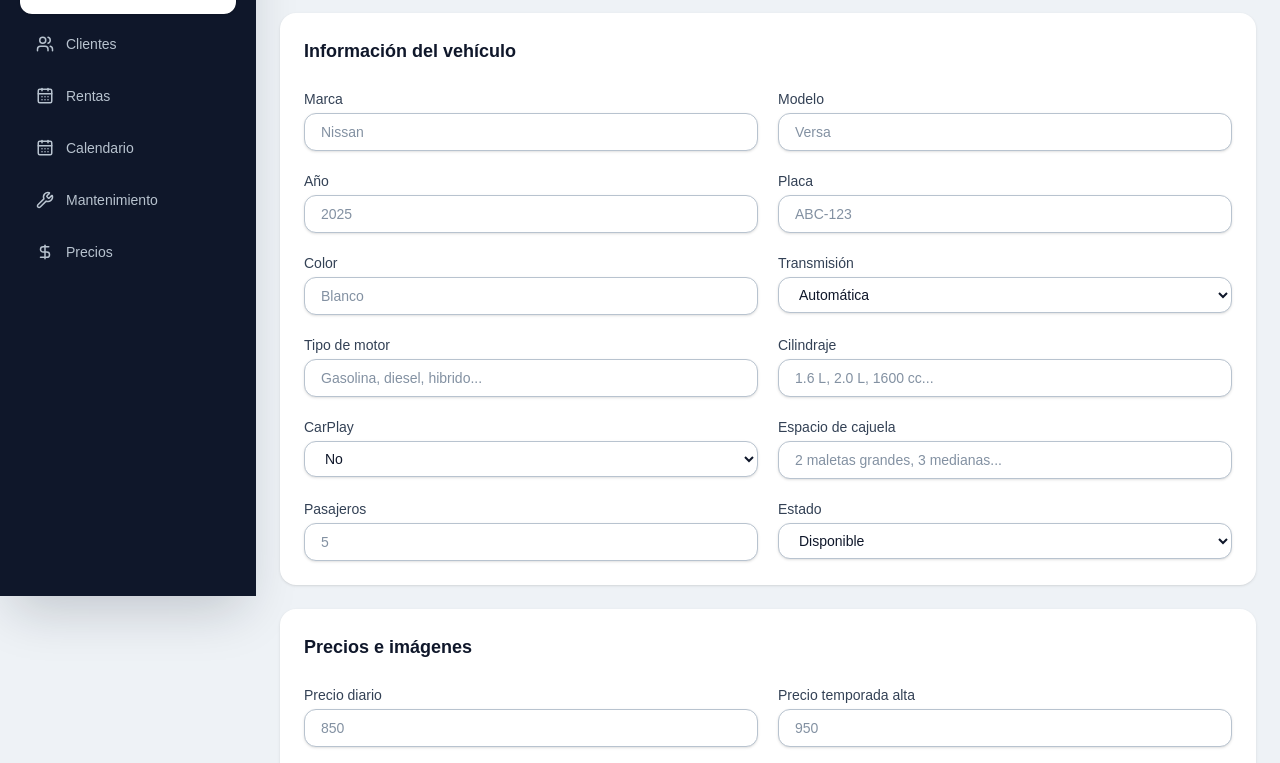
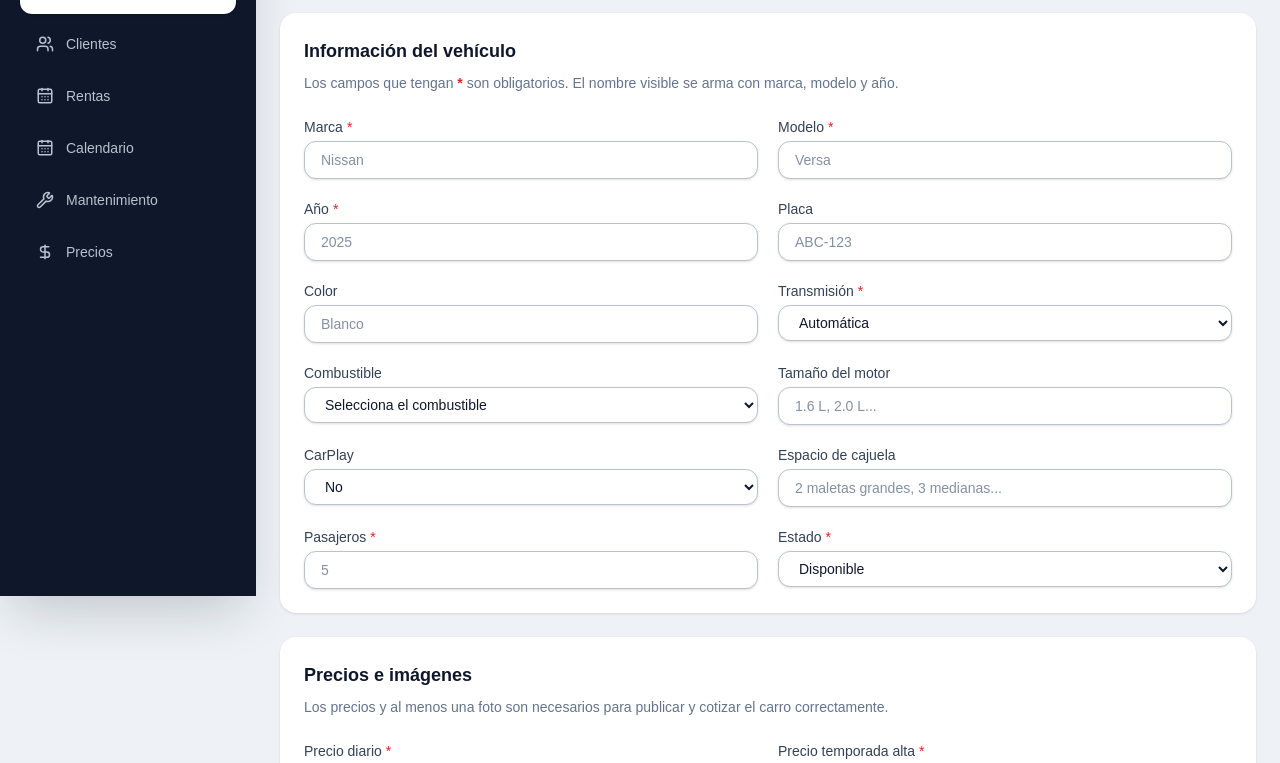
Before and after one commit to Soto1231XD/rent-car-admin, a Next.js app: page /dashboard/cars/new in a window 1280 px wide. Shown: the part 204-967 px from the top of the page. Built offline with nearby package versions, Linux system fonts and the light colour scheme; no server answers.

Commit message:
campos obligatorios y opcionales

```diff
--- a/src/app/dashboard/cars/[id]/page.tsx
+++ b/src/app/dashboard/cars/[id]/page.tsx
@@ -68,7 +68,7 @@ export default async function CarDetailPage({ params, searchParams }: Props) {
             <DeleteResourceButton
               id={car.id}
               resourceType="car"
-              resourceName={`${car.brand} ${car.model} ${car.plate}`}
+              resourceName={`${car.brand} ${car.model} ${car.plate || ""}`.trim()}
               redirectTo="/dashboard/cars"
             />
           </div>
@@ -106,11 +106,11 @@ export default async function CarDetailPage({ params, searchParams }: Props) {
             <Info label="Marca" value={car.brand} />
             <Info label="Modelo" value={car.model} />
             <Info label="Año" value={car.year} />
-            <Info label="Placa" value={car.plate} />
-            <Info label="Color" value={car.color} />
+            <Info label="Placa" value={car.plate || "No registrada"} />
+            <Info label="Color" value={car.color || "No registrado"} />
             <Info label="Transmisión" value={formatTransmission(car.transmission)} />
-            <Info label="Tipo de motor" value={car.engineType || "No definido"} />
-            <Info label="Cilindraje" value={car.displacement || "No definido"} />
+            <Info label="Combustible" value={car.engineType || "No definido"} />
+            <Info label="Tamaño del motor" value={car.displacement || "No definido"} />
             <Info label="CarPlay" value={car.hasCarPlay ? "Si" : "No"} />
             <Info label="Cajuela" value={car.trunkCapacity || "No definido"} />
             <Info label="Pasajeros" value={car.passengers} />
@@ -161,19 +161,11 @@ export default async function CarDetailPage({ params, searchParams }: Props) {
             />
             <Info
               label="Temporada alta"
-              value={
-                car.highSeasonPrice
-                  ? `$${car.highSeasonPrice.toLocaleString("es-MX")} MXN`
-                  : "No definido"
-              }
+              value={`$${car.highSeasonPrice.toLocaleString("es-MX")} MXN`}
             />
             <Info
-              label="Depósito"
-              value={
-                car.deposit
-                  ? `$${car.deposit.toLocaleString("es-MX")} MXN`
-                  : "No definido"
-              }
+              label="Depósito en garantía"
+              value={`$${car.deposit.toLocaleString("es-MX")} MXN`}
             />
           </div>
         </section>
--- a/src/components/cars/CarForm.tsx
+++ b/src/components/cars/CarForm.tsx
@@ -23,39 +23,39 @@ import { getAssetUrl } from "@/lib/assets";
 import FormAlert from "@/components/ui/FormAlert";
 import { showErrorToast } from "@/lib/toast";
 
-const currencyNumber = z.preprocess(
-  normalizeCurrencyValue,
-  z.coerce.number().min(1, "El precio diario es obligatorio")
-);
+const requiredCurrencyNumber = (message: string) =>
+  z.preprocess(normalizeCurrencyValue, z.coerce.number().min(1, message));
 
-const optionalNumber = z.preprocess(
-  (value) =>
-    value === "" || value === null ? undefined : normalizeCurrencyValue(value),
-  z.coerce.number().min(0).optional()
-);
+const optionalText = z
+  .string()
+  .trim()
+  .optional()
+  .transform((value) => value || undefined);
 
 const carSchema = z.object({
   brand: z.string().min(1, "La marca es obligatoria"),
   model: z.string().min(1, "El modelo es obligatorio"),
-  year: z.coerce.number().min(1990, "Año inválido"),
-  plate: z.string().min(1, "La placa es obligatoria"),
-  color: z.string().min(1, "El color es obligatorio"),
+  year: z.coerce.number().min(1990, "El año es obligatorio"),
+  plate: optionalText,
+  color: optionalText,
   transmission: z.enum(["AUTOMATICO", "ESTANDAR"], {
     message: "La transmisión es obligatoria",
   }),
-  engineType: z.string().optional(),
-  displacement: z.string().optional(),
+  engineType: optionalText,
+  displacement: optionalText,
   hasCarPlay: z.enum(["true", "false"]).transform((value) => value === "true"),
-  trunkCapacity: z.string().optional(),
+  trunkCapacity: optionalText,
   passengers: z.coerce.number().min(1, "Debe tener al menos 1 pasajero"),
-  dailyPrice: currencyNumber,
-  highSeasonPrice: optionalNumber,
-  deposit: optionalNumber,
+  dailyPrice: requiredCurrencyNumber("El precio diario es obligatorio"),
+  highSeasonPrice: requiredCurrencyNumber(
+    "El precio de temporada alta es obligatorio"
+  ),
+  deposit: requiredCurrencyNumber("El depósito en garantía es obligatorio"),
   status: z.enum(["DISPONIBLE", "RENTADO", "MANTENIMIENTO", "NO_DISPONIBLE"], {
     message: "El estado es obligatorio",
   }),
-  description: z.string().optional(),
-  featuresText: z.string().optional(),
+  description: optionalText,
+  featuresText: optionalText,
 });
 
 export type CarFormData = z.infer<typeof carSchema>;
@@ -270,20 +270,25 @@ export default function CarForm({ mode, initialData, carId }: CarFormProps) {
   return (
     <form onSubmit={handleSubmit(onSubmit, onInvalid)} className="space-y-6">
       <div className="rounded-2xl bg-white p-4 shadow sm:p-6">
-        <h2 className="mb-6 text-lg font-semibold text-slate-900">
-          Información del vehículo
-        </h2>
+        <div className="mb-6 space-y-2">
+          <h2 className="text-lg font-semibold text-slate-900">
+            Información del vehículo
+          </h2>
+          <p className="text-sm text-slate-500">
+            Los campos que tengan <span className="font-semibold text-red-600">*</span> son obligatorios. El nombre visible se arma con marca, modelo y año.
+          </p>
+        </div>
 
         <div className="grid gap-5 md:grid-cols-2">
-          <Field label="Marca" error={errors.brand?.message}>
+          <Field label="Marca" required error={errors.brand?.message}>
             <input {...register("brand")} className="input" placeholder="Nissan" />
           </Field>
 
-          <Field label="Modelo" error={errors.model?.message}>
+          <Field label="Modelo" required error={errors.model?.message}>
             <input {...register("model")} className="input" placeholder="Versa" />
           </Field>
 
-          <Field label="Año" error={errors.year?.message}>
+          <Field label="Año" required error={errors.year?.message}>
             <input type="number" {...register("year")} className="input" placeholder="2025" />
           </Field>
 
@@ -295,26 +300,28 @@ export default function CarForm({ mode, initialData, carId }: CarFormProps) {
             <input {...register("color")} className="input" placeholder="Blanco" />
           </Field>
 
-          <Field label="Transmisión" error={errors.transmission?.message}>
+          <Field label="Transmisión" required error={errors.transmission?.message}>
             <select {...register("transmission")} className="input">
               <option value="AUTOMATICO">Automática</option>
               <option value="ESTANDAR">Estándar</option>
             </select>
           </Field>
 
-          <Field label="Tipo de motor" error={errors.engineType?.message}>
-            <input
-              {...register("engineType")}
-              className="input"
-              placeholder="Gasolina, diesel, hibrido..."
-            />
+          <Field label="Combustible" error={errors.engineType?.message}>
+            <select {...register("engineType")} className="input">
+              <option value="">Selecciona el combustible</option>
+              <option value="Gasolina">Gasolina</option>
+              <option value="Diesel">Diesel</option>
+              <option value="Hibrido">Hibrido</option>
+              <option value="Electrico">Electrico</option>
+            </select>
           </Field>
 
-          <Field label="Cilindraje" error={errors.displacement?.message}>
+          <Field label="Tamaño del motor" error={errors.displacement?.message}>
             <input
               {...register("displacement")}
               className="input"
-              placeholder="1.6 L, 2.0 L, 1600 cc..."
+              placeholder="1.6 L, 2.0 L..."
             />
           </Field>
 
@@ -333,11 +340,11 @@ export default function CarForm({ mode, initialData, carId }: CarFormProps) {
             />
           </Field>
 
-          <Field label="Pasajeros" error={errors.passengers?.message}>
+          <Field label="Pasajeros" required error={errors.passengers?.message}>
             <input type="number" {...register("passengers")} className="input" placeholder="5" />
           </Field>
 
-          <Field label="Estado" error={errors.status?.message}>
+          <Field label="Estado" required error={errors.status?.message}>
             <select {...register("status")} className="input">
               <option value="DISPONIBLE">Disponible</option>
               <option value="RENTADO">Rentado</option>
@@ -349,12 +356,17 @@ export default function CarForm({ mode, initialData, carId }: CarFormProps) {
       </div>
 
       <div className="rounded-2xl bg-white p-4 shadow sm:p-6">
-        <h2 className="mb-6 text-lg font-semibold text-slate-900">
-          Precios e imágenes
-        </h2>
+        <div className="mb-6 space-y-2">
+          <h2 className="text-lg font-semibold text-slate-900">
+            Precios e imágenes
+          </h2>
+          <p className="text-sm text-slate-500">
+            Los precios y al menos una foto son necesarios para publicar y cotizar el carro correctamente.
+          </p>
+        </div>
 
         <div className="grid gap-5 md:grid-cols-2">
-          <Field label="Precio diario" error={errors.dailyPrice?.message}>
+          <Field label="Precio diario" required error={errors.dailyPrice?.message}>
             <input
               type="text"
               inputMode="numeric"
@@ -365,7 +377,7 @@ export default function CarForm({ mode, initialData, carId }: CarFormProps) {
             />
           </Field>
 
-          <Field label="Precio temporada alta" error={errors.highSeasonPrice?.message}>
+          <Field label="Precio temporada alta" required error={errors.highSeasonPrice?.message}>
             <input
               type="text"
               inputMode="numeric"
@@ -376,7 +388,7 @@ export default function CarForm({ mode, initialData, carId }: CarFormProps) {
             />
           </Field>
 
-          <Field label="Depósito" error={errors.deposit?.message}>
+          <Field label="Depósito en garantía" required error={errors.deposit?.message}>
             <input
               type="text"
               inputMode="numeric"
@@ -392,11 +404,12 @@ export default function CarForm({ mode, initialData, carId }: CarFormProps) {
           <div className="mb-3 flex flex-col gap-1 sm:flex-row sm:items-end sm:justify-between">
             <div>
               <h3 className="text-sm font-semibold text-slate-900">
-                Fotos del carro
+                Fotos del carro <span className="text-red-600">*</span>
               </h3>
               <p className="mt-1 text-xs text-slate-500">
                 Sube fotos claras del exterior e interior. Marca una foto como
-                principal para mostrarla primero en el sitio web.
+                principal para mostrarla primero en el sitio web. Si subes
+                varias, siempre debe quedar una marcada como principal.
               </p>
             </div>
 
@@ -533,10 +546,12 @@ export default function CarForm({ mode, initialData, carId }: CarFormProps) {
 
 function Field({
   label,
+  required = false,
   error,
   children,
 }: {
   label: string;
+  required?: boolean;
   error?: string;
   children: ReactNode;
 }) {
@@ -544,6 +559,7 @@ function Field({
     <label className="block">
       <span className="mb-1 block text-sm font-medium text-slate-700">
         {label}
+        {required && <span className="ml-1 text-red-600">*</span>}
       </span>
       {children}
       {error && <p className="mt-1 text-sm text-red-600">{error}</p>}
--- a/src/components/clients/ClientForm.tsx
+++ b/src/components/clients/ClientForm.tsx
@@ -10,22 +10,45 @@ import { createClientResult, updateClientResult } from "@/lib/api-client";
 import FormAlert from "@/components/ui/FormAlert";
 import { showErrorToast } from "@/lib/toast";
 
+const optionalText = z
+  .string()
+  .trim()
+  .optional()
+  .transform((value) => value || undefined);
+
+const optionalEmail = z
+  .string()
+  .trim()
+  .optional()
+  .refine(
+    (value) => !value || /^[^\s@]+@[^\s@]+\.[^\s@]+$/.test(value),
+    "Correo inválido"
+  )
+  .transform((value) => value || undefined);
+
+const optionalPhone = z
+  .string()
+  .trim()
+  .optional()
+  .refine(
+    (value) => !value || value.length >= 7,
+    "El teléfono debe tener al menos 7 dígitos"
+  )
+  .transform((value) => value || undefined);
+
 const clientSchema = z.object({
   fullName: z.string().min(1, "El nombre es obligatorio"),
-  email: z.string().email("Correo inválido"),
+  email: optionalEmail,
   phone: z.string().min(7, "El teléfono debe tener al menos 7 dígitos"),
   idNumber: z.string().min(1, "La identificación es obligatoria"),
-  driverLicenseNumber: z.string().min(1, "La licencia es obligatoria"),
-  emergencyContactName: z
-    .string()
-    .min(1, "El contacto de emergencia es obligatorio"),
-  emergencyContactPhone: z
-    .string()
-    .min(7, "El teléfono debe tener al menos 7 dígitos"),
-  notes: z.string().optional(),
+  driverLicenseNumber: optionalText,
+  emergencyContactName: optionalText,
+  emergencyContactPhone: optionalPhone,
+  notes: optionalText,
 });
 
 export type ClientFormData = z.infer<typeof clientSchema>;
+type ClientFormInput = z.input<typeof clientSchema>;
 
 type ClientFormProps = {
   mode: "create" | "edit";
@@ -46,7 +69,7 @@ export default function ClientForm({
     register,
     handleSubmit,
     formState: { errors },
-  } = useForm<ClientFormData>({
+  } = useForm<ClientFormInput, unknown, ClientFormData>({
     resolver: zodResolver(clientSchema),
     defaultValues: {
       fullName: initialData?.fullName ?? "",
@@ -99,12 +122,17 @@ export default function ClientForm({
   return (
     <form onSubmit={handleSubmit(onSubmit, onInvalid)} className="space-y-6">
       <section className="rounded-2xl bg-white p-4 shadow sm:p-6">
-        <h2 className="mb-6 text-lg font-semibold text-slate-900">
-          Información del cliente
-        </h2>
+        <div className="mb-6 space-y-2">
+          <h2 className="text-lg font-semibold text-slate-900">
+            Información del cliente
+          </h2>
+          <p className="text-sm text-slate-500">
+            Los campos que tengan <span className="font-semibold text-red-600">*</span> son obligatorios.
+          </p>
+        </div>
 
         <div className="grid gap-5 md:grid-cols-2">
-          <Field label="Nombre completo" error={errors.fullName?.message}>
+          <Field label="Nombre completo" required error={errors.fullName?.message}>
             <input
               {...register("fullName")}
               className="input"
@@ -121,11 +149,11 @@ export default function ClientForm({
             />
           </Field>
 
-          <Field label="Teléfono" error={errors.phone?.message}>
+          <Field label="Teléfono" required error={errors.phone?.message}>
             <input {...register("phone")} className="input" placeholder="9981234567" />
           </Field>
 
-          <Field label="Identificación" error={errors.idNumber?.message}>
+          <Field label="Identificación" required error={errors.idNumber?.message}>
             <input {...register("idNumber")} className="input" placeholder="INE / Pasaporte" />
           </Field>
 
@@ -207,10 +235,12 @@ export default function ClientForm({
 
 function Field({
   label,
+  required = false,
   error,
   children,
 }: {
   label: string;
+  required?: boolean;
   error?: string;
   children: ReactNode;
 }) {
@@ -218,6 +248,7 @@ function Field({
     <label className="block">
       <span className="mb-1 block text-sm font-medium text-slate-700">
         {label}
+        {required && <span className="ml-1 text-red-600">*</span>}
       </span>
       {children}
       {error && <p className="mt-1 text-sm text-red-600">{error}</p>}
--- a/src/components/maintenance/MaintenanceForm.tsx
+++ b/src/components/maintenance/MaintenanceForm.tsx
@@ -109,7 +109,8 @@ export default function MaintenanceForm({
               <option value="">Selecciona un vehículo</option>
               {cars.map((car) => (
                 <option key={car.id} value={car.id}>
-                  {car.brand} {car.model} {car.year} - {car.plate}
+                  {car.brand} {car.model} {car.year}
+                  {car.plate ? ` - ${car.plate}` : ""}
                 </option>
               ))}
             </select>
--- a/src/components/prices/PricesTable.tsx
+++ b/src/components/prices/PricesTable.tsx
@@ -31,7 +31,7 @@ export default function PricesTable({ cars }: Props) {
       const matchesModel =
         !modelSearch ||
         modelName.includes(modelSearch.toLowerCase()) ||
-        car.plate.toLowerCase().includes(modelSearch.toLowerCase());
+        (car.plate ?? "").toLowerCase().includes(modelSearch.toLowerCase());
 
       const matchesStatus =
         !statusFilter || car.status === statusFilter;
@@ -130,7 +130,9 @@ export default function PricesTable({ cars }: Props) {
               <td className="px-6 py-4 text-slate-900">
                 {formatTransmission(car.transmission)}
               </td>
-              <td className="px-6 py-4 text-slate-900">{car.plate}</td>
+              <td className="px-6 py-4 text-slate-900">
+                {car.plate || "No registrada"}
+              </td>
               <td className="px-6 py-4">
                 <Link
                   href={`/dashboard/cars/${car.id}/edit`}
--- a/src/components/rentals/RentalForm.tsx
+++ b/src/components/rentals/RentalForm.tsx
@@ -185,7 +185,8 @@ export default function RentalForm({
               <option value="">Selecciona un vehículo</option>
               {cars.map((car) => (
                 <option key={car.id} value={car.id}>
-                  {car.brand} {car.model} {car.year} - {car.plate}
+                  {car.brand} {car.model} {car.year}
+                  {car.plate ? ` - ${car.plate}` : ""}
                 </option>
               ))}
             </select>
@@ -209,7 +210,7 @@ export default function RentalForm({
               <option value="highSeason">Temporada alta</option>
             </select>
             <p className="mt-1 text-xs text-slate-500">
-              Se calcula automÃ¡ticamente segÃºn las fechas seleccionadas.
+              Se calcula automáticamente según las fechas seleccionadas.
             </p>
           </Field>
 
```
Also changed, not shown: src/app/dashboard/clients/[id]/page.tsx (+13 -4 lines), src/components/cars/CarsTable.tsx (+5 -3 lines), src/components/clients/ClientsTable.tsx (+5 -3 lines), src/lib/api-client.ts (+8 -8 lines), src/types/car.ts (+4 -4 lines), src/types/client.ts (+4 -4 lines).
